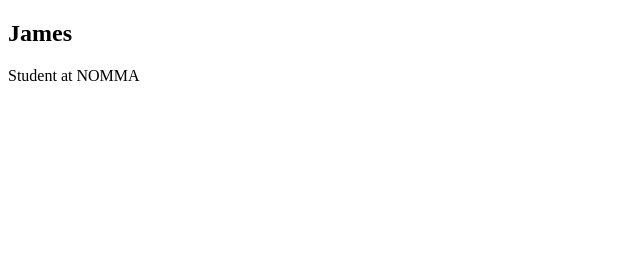
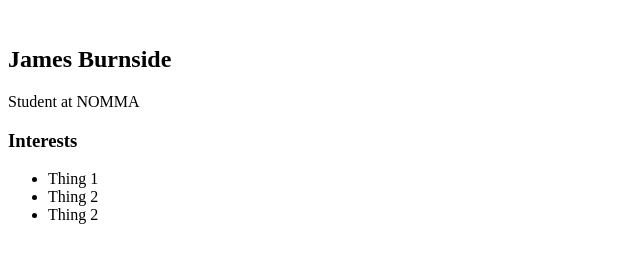
Before and after one commit to jamesburn1/jamesburn1.github.io, a plain HTML site: page index.html in a window 1280 px wide. Shown: the whole page, without its empty margins (0-640 px from the left). Drawn offline with Linux system fonts and the light colour scheme.

Commit message:
add index.html and css files

```diff
--- a/index.html
+++ b/index.html
@@ -5,7 +5,7 @@
     </head>
 
     <body>
-       <!-- Visible HTML elements GO HERE  -->
+       <!-- All content goes here -->
        <div>
            <nav>
 
@@ -14,14 +14,22 @@
            <main>
                 <!-- Sidebar section -->
                 <div>
-                    <h2>James</h2>
-
-                    <p>Student at NOMMA</p>
+                <img src="" alt="">
                 </div>
 
-                <!-- Sidebar section -->
+                <!-- Content Section-->
                 <div>
-
+                    <h2>James Burnside</h2>
+                    <p>Student at NOMMA</p>
+                    <!-- Interests section -->
+                    <div>
+                        <h3>Interests</h3>
+                        <ul>
+                            <li>Thing 1</li>
+                            <li>Thing 2</li>
+                            <li>Thing 2</li>
+                        </ul>
+                    </div>
                 </div>
            </main>
        </div>
```
